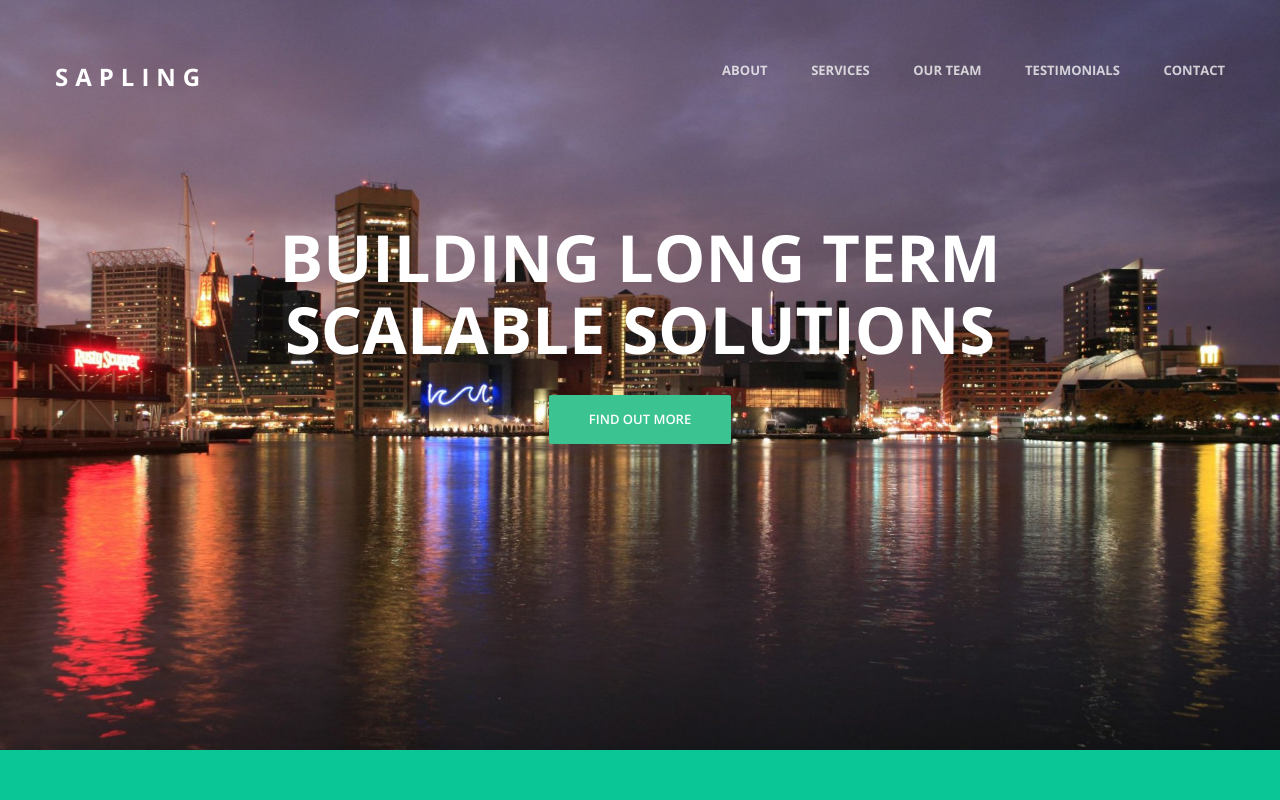
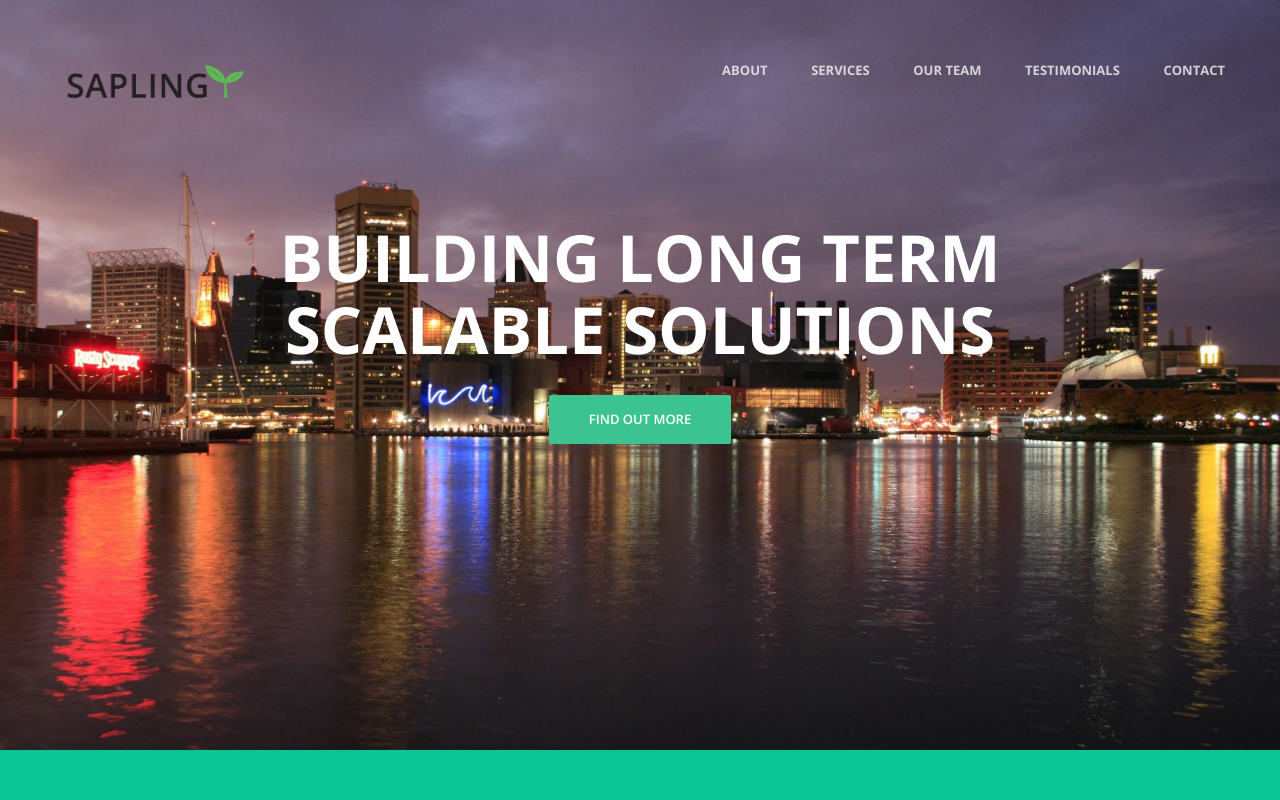
Before and after one commit to amalhot5/sapling, a plain HTML site: page index.html in a window 1280 px wide. Shown: the top 800 px of the page. Drawn offline with nearby package versions, Linux system fonts and the light colour scheme; files whose address does not match are found by name.

Commit message:
added logos

```diff
--- a/index.html
+++ b/index.html
@@ -19,13 +19,14 @@
 <link rel="stylesheet" href="css/font-icon.css">
 <link rel="stylesheet" href="css/animate.min.css">
 <link rel="stylesheet" href="https://maxcdn.bootstrapcdn.com/font-awesome/4.4.0/css/font-awesome.min.css">
+<link rel="shortcut icon" href="images/saplingicon.png">
 </head>
 
 <body>
 <!-- header section -->
 <section class="banner" role="banner">
   <header id="header">
-    <div class="header-content clearfix"> <a class="logo" href="index.html">SAPLING </a>
+    <div class="header-content clearfix"> <a class="logo" href="index.html"><img src="images/sapling3.png" alt="SAPLING" style="width:200px;height:50px;"></a>
       <nav class="navigation" role="navigation">
         <ul class="primary-nav">
           <li><a href="#intro">About</a></li>
```
Also changed, not shown: images/sapling1.png (added), images/sapling2.png (added), images/sapling3.png (added), images/saplingicon.png (added).
